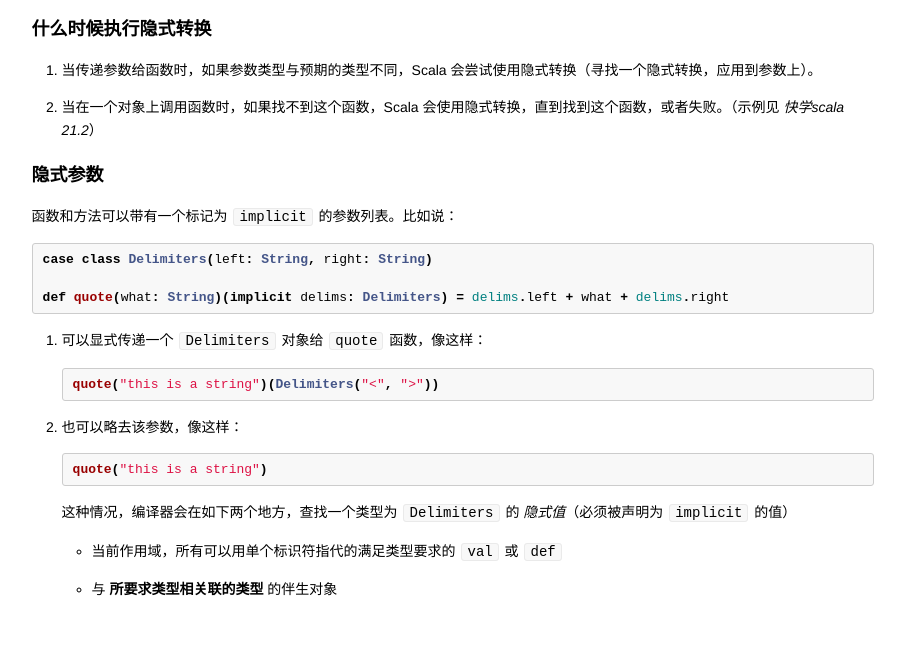
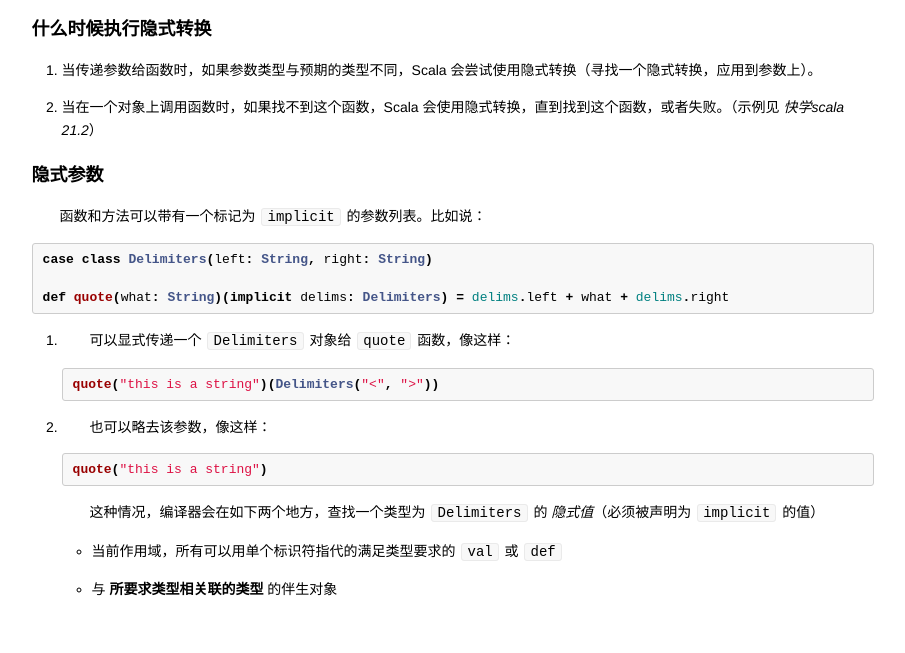
Before and after one commit to 447327642/lerencao.github.io, a Jekyll site: the page built from _posts/2013-09-20-implicit_conversion_in_scala.md, in a window 1280 px wide. Shown: the part 300-953 px from the top of the page, without its empty margins (187-1092 px from the left). Built offline with Jekyll 4.4.1, drawn with Linux system fonts in a browser that asks for light colours; Markdown is read by kramdown in place of the engine named in the settings; grey boxes are pictures that could not be loaded.

Commit message:
add text indent to paragraphs

```diff
--- a/css/main.css
+++ b/css/main.css
@@ -62,3 +62,7 @@
   max-width: 90%;
   margin: 1em auto;
 }
+
+.post p {
+  text-indent: 2em;
+}
```
